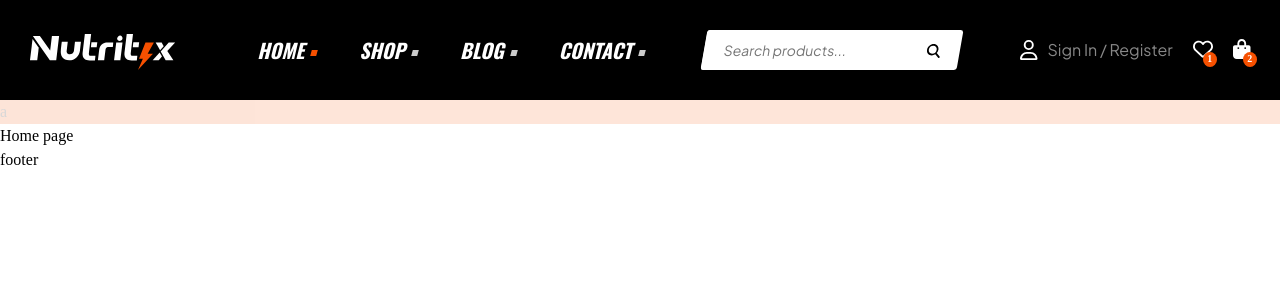
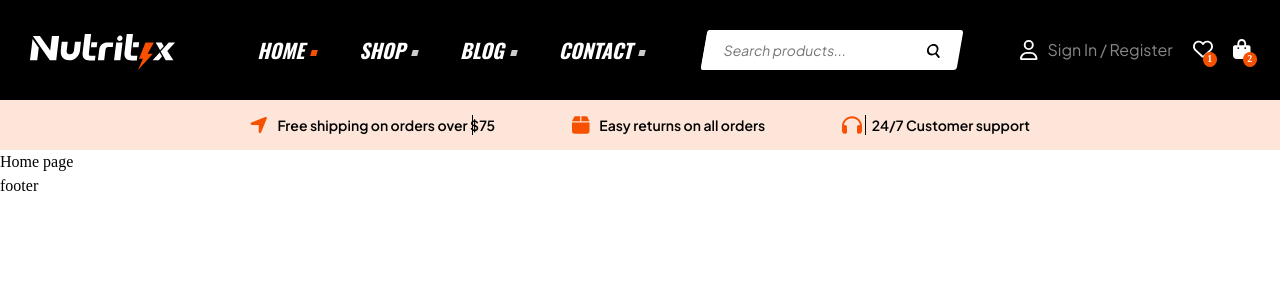
Before and after one commit to vantuan-01/nutritix-app, a React (Vite) app: page / in a window 1280 px wide. Shown: the top 300 px of the page. Built offline with nearby package versions, Linux system fonts and the light colour scheme.

Commit message:
header ui 2

```diff
--- a/src/App.tsx
+++ b/src/App.tsx
@@ -1,8 +1,7 @@
 import { Route, BrowserRouter as Router, Routes } from 'react-router-dom'
 
 import DefaultLayout from '~/Layout/DefaultLayout'
-import { Fragment } from 'react'
-import Header from './components/Header/Header'
+import Fragment from './components/Fragment'
 import { publicRoutes } from '~/routes'
 
 function App() {
--- /dev/null
+++ b/src/components/Fragment/index.tsx
@@ -0,0 +1,5 @@
+function Fragment({ children }: any) {
+  return <>{children}</>
+}
+
+export default Fragment
--- a/src/components/Header/Header.module.scss
+++ b/src/components/Header/Header.module.scss
@@ -5,7 +5,7 @@
     display: flex;
     align-items: center;
     justify-content: space-around;
-    .logo{
+    .logo {
       margin-bottom: -1rem;
     }
     .nav_link {
@@ -64,10 +64,10 @@
         width: 80%;
         height: 100%;
         border: none;
+        outline: none;
         &:focus {
-          outline: none;
           .search_bar {
-            border: 2px solid #f65000;
+            border: 3px solid #f65000;
           }
         }
       }
@@ -150,7 +150,62 @@
     }
   }
   .bot_header {
-    background-color: #f65000;
-    opacity: 0.15;
+    font-family: var(--content-text);
+    position: relative;
+    min-height: 5rem;
+    display: flex;
+    justify-content: center;
+    align-items: center;
+    .bot_header_overlay {
+      position: absolute;
+      width: 100%;
+      height: 100%;
+      top: 0;
+      left: 0;
+      background-color: var(--primary);
+      opacity: 0.15;
+      z-index: -1;
+    }
+    .container {
+      width: 100%;
+      height: 100%;
+      display: flex;
+      align-items: center;
+      justify-content: space-between;
+      padding: 0 25rem;
+      .content {
+        svg {
+          margin-right: 1rem;
+          path {
+            color: var(--primary);
+          }
+        }
+        span {
+          font-size: 1.4rem;
+          font-weight: 600;
+        }
+        &:nth-child(2) {
+          position: relative;
+          &::before {
+            content: '';
+            position: absolute;
+            top: 0.2rem;
+            left: -10rem;
+            width: 0.1rem;
+            height: 2rem;
+            background-color: #000;
+          }
+          &::after {
+            content: '';
+            position: absolute;
+            top: 0.2rem;
+            right: -10rem;
+            width: 0.01rem;
+            height: 2rem;
+            background-color: #000;
+          }
+        }
+      }
+    }
   }
 }
--- a/src/components/Header/Header.tsx
+++ b/src/components/Header/Header.tsx
@@ -1,10 +1,16 @@
 import { Link, NavLink } from 'react-router-dom'
-import { faBagShopping, faMagnifyingGlass } from '@fortawesome/free-solid-svg-icons'
+import {
+  faBagShopping,
+  faBox,
+  faHeadphones,
+  faLocationArrow,
+  faMagnifyingGlass
+} from '@fortawesome/free-solid-svg-icons'
 import { faHeart, faUser } from '@fortawesome/free-regular-svg-icons'
 
 import { FontAwesomeIcon } from '@fortawesome/react-fontawesome'
 import Logo from '~/assets/Logo'
-import {configroutes as config} from '~/routes/routes'
+import { configroutes as config } from '~/routes/routes'
 import { navlink as nlink } from '~/config/navlink'
 import styles from './Header.module.scss'
 
@@ -12,7 +18,7 @@ function Header() {
   return (
     <div className={styles.wrapper}>
       <div className={styles.top_header}>
-        <Link to={config.home} className={styles.logo}  >
+        <Link to={config.home} className={styles.logo}>
           <Logo />
         </Link>
         <div className={styles.nav_link}>
@@ -30,7 +36,6 @@ function Header() {
                 >
                   {link.name}
                 </NavLink>
-                {/* <span className={styles.nav_link_square}></span> */}
               </li>
             ))}
         </div>
@@ -50,12 +55,28 @@ function Header() {
             <span className={styles.circle}>1</span>
           </div>
           <div className={styles.cart}>
-            <FontAwesomeIcon icon={faBagShopping} size='lg'/>
+            <FontAwesomeIcon icon={faBagShopping} size='lg' />
             <span className={styles.circle}>2</span>
           </div>
         </div>
       </div>
-      <div className={styles.bot_header}>a</div>
+      <div className={styles.bot_header}>
+        <div className={styles.bot_header_overlay}></div>
+        <div className={styles.container}>
+          <div className={styles.content}>
+            <FontAwesomeIcon icon={faLocationArrow} size='lg' />
+            <span>Free shipping on orders over $75</span>
+          </div>
+          <div className={styles.content}>
+            <FontAwesomeIcon icon={faBox} size='lg' />
+            <span>Easy returns on all orders</span>
+          </div>
+          <div className={styles.content}>
+            <FontAwesomeIcon icon={faHeadphones} size='lg'/>
+            <span>24/7 Customer support</span>
+          </div>
+        </div>
+      </div>
     </div>
   )
 }
--- a/src/routes/routes.tsx
+++ b/src/routes/routes.tsx
@@ -1,7 +1,6 @@
-import DefaultLayout from '~/Layout/DefaultLayout'
+import { FunctionComponent } from 'react';
 import Home from '~/Pages/Home'
 import Product from '~/Pages/Home/Product'
-import { ReactNode } from 'react'
 
 const configroutes = {
   home: '/',
@@ -13,7 +12,13 @@ const configroutes = {
   notfound404: '/notfound404'
 }
 
-const publicRoutes = [
+interface RouteConfig {
+  path: string;
+  component: FunctionComponent;
+  layout?: any;
+}
+
+const publicRoutes: RouteConfig[] = [
   { path: configroutes.home, component: Home },
   { path: configroutes.shops, component: Product }
 ]
```
Also changed, not shown: src/Layout/DefaultLayout/DefaultLayout.tsx (+1 -6 lines), src/components/GlobalStyles/GlobalStyles.tsx (+1 -7 lines).
